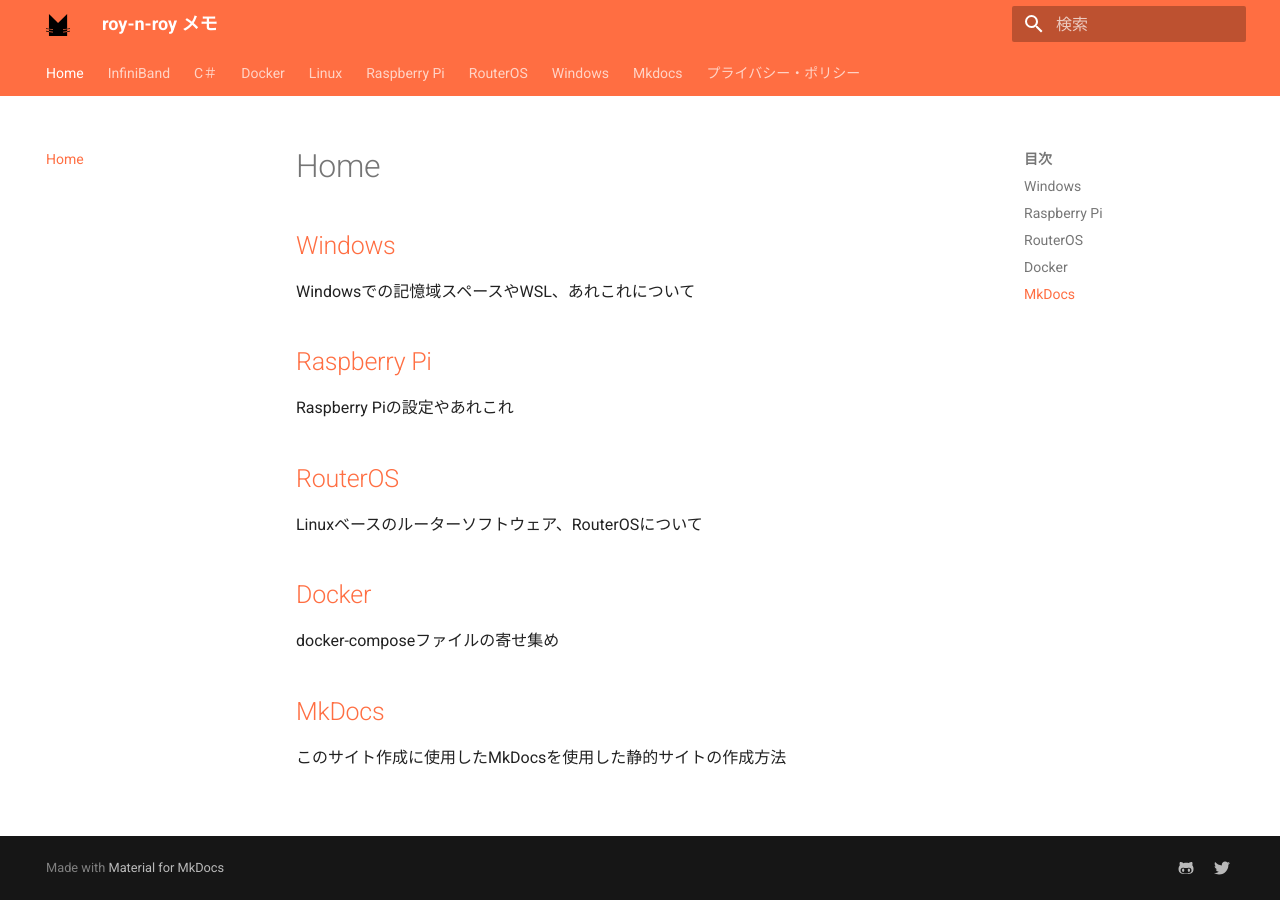
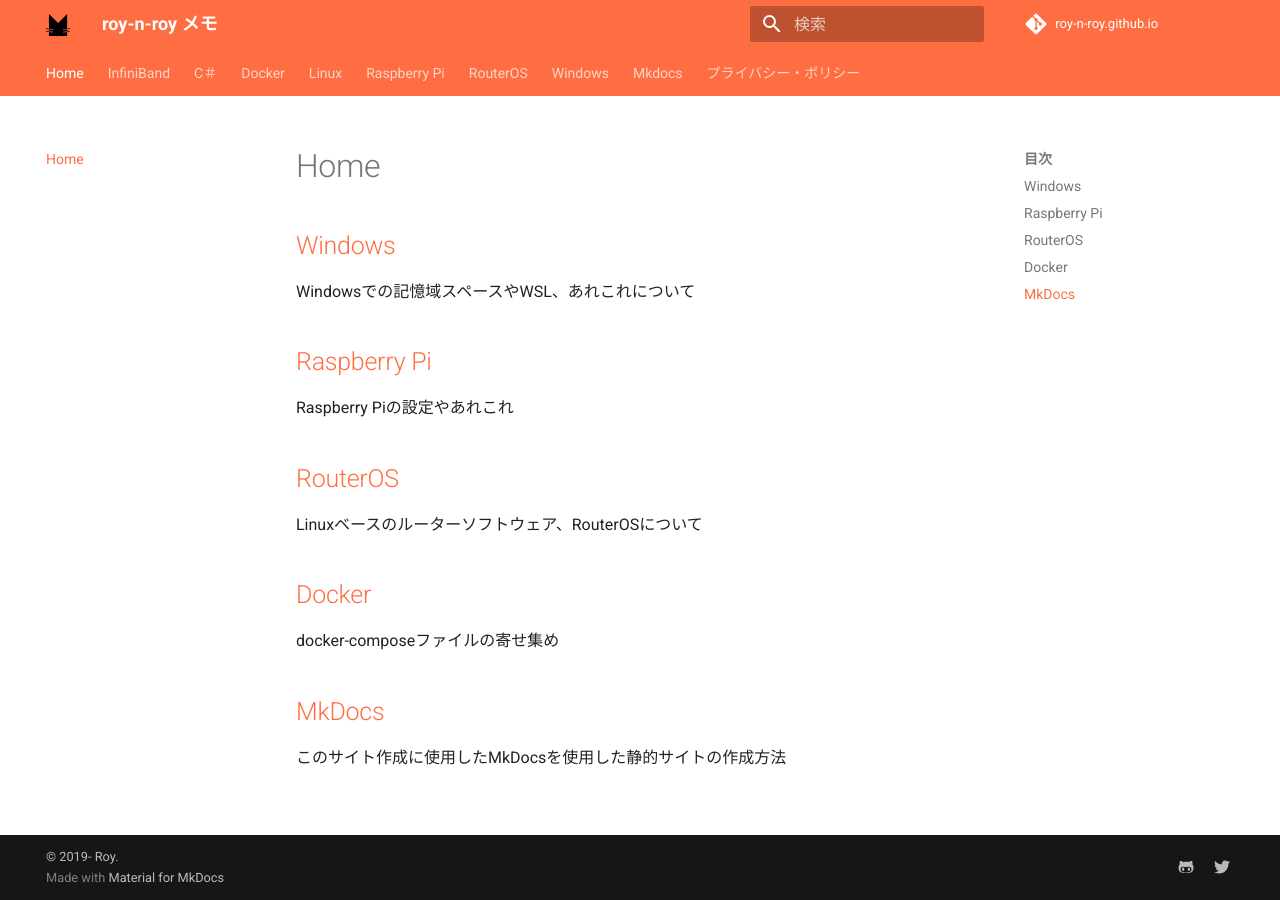
Before and after one commit to roy-n-roy/roy-n-roy.github.io, an MkDocs documentation site: the page built from docs/index.md, in a window 1280 px wide. Built offline with MkDocs 1.6.1 and Material for MkDocs 9.7.7, drawn with Linux system fonts in a browser that asks for light colours; comment, search, counter and statistics services are not loaded; some of the changed lines change nothing that is shown.

Commit message:
mkdocs.ymlを更新

```diff
--- a/mkdocs.yml
+++ b/mkdocs.yml
@@ -1,4 +1,14 @@
 site_name: roy-n-roy メモ
+site_author: Roy.
+site_description: Windows, Network, Docker, Raspberry Pi などについて、調べたこと/やってみたことをメモ書き
+site_url: https://roy-n-roy.github.io/
+repo_name: roy-n-roy.github.io
+repo_url: https://github.com/roy-n-roy/roy-n-roy.github.io
+remote_name: origin
+remote_branch: master
+#edit_uri: edit/release/docs/
+edit_uri: ''
+copyright: © 2019- Roy.
 theme:
   name: material
   logo: imgs/logo.svg
@@ -8,7 +18,7 @@
     - tabs
   palette:
     primary: deep orange
-site_url: https://roy-n-roy.github.io/
+    accent: deep orange
 markdown_extensions:
   - admonition
   - codehilite
@@ -17,11 +27,11 @@
   - pymdownx.tabbed
   - pymdownx.details
 plugins:
-  - search
+  - search:
+      lang: ['ja']
   - git-revision-date-localized
   - minify:
       minify_html: true
-remote_branch: master
 extra:
   search:
     language: ja
```
